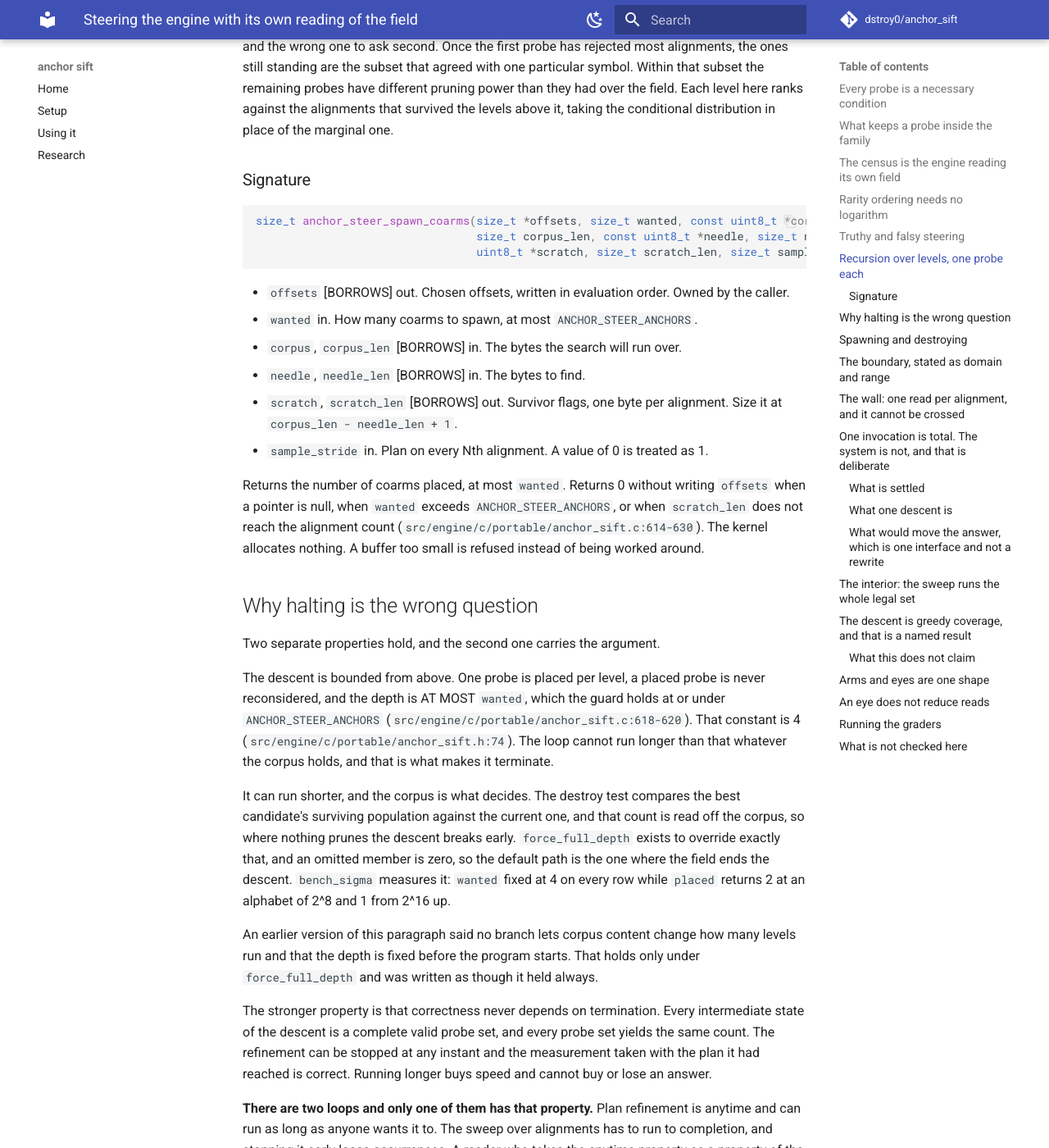
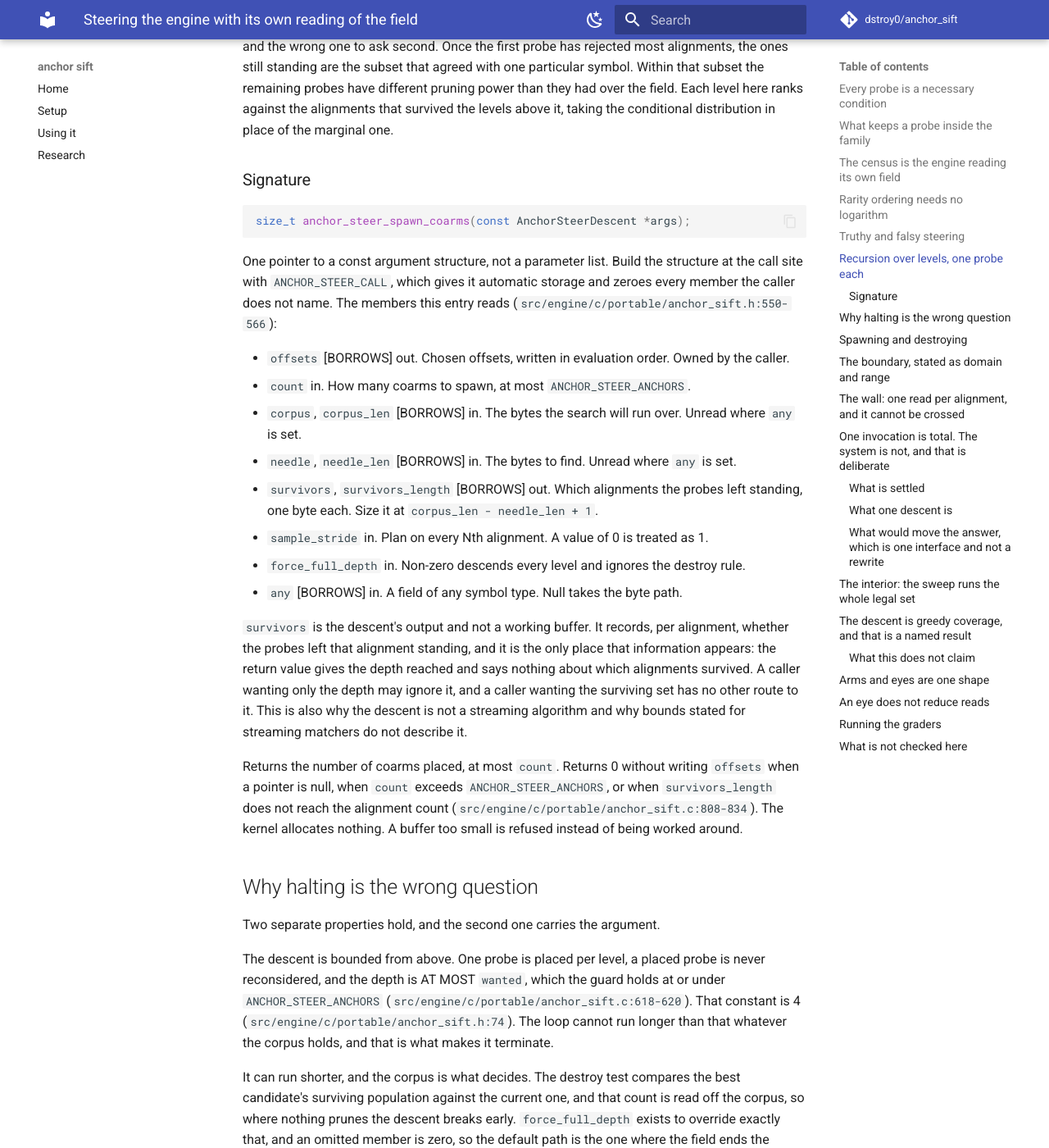
Before and after one commit to dstroy0/anchor_sift, an MkDocs documentation site: the page built from docs/steering.md, in a window 1280 px wide and 1400 px high, scrolled down 2947 px. Shown: the whole window at 82% size. Built offline with MkDocs 1.6.1 and Material for MkDocs 9.7.7, drawn with Linux system fonts in a browser that asks for light colours; comment, search, counter and statistics services are not loaded; some of the changed text lies outside the part shown.

Commit message:
src steer rename

````diff
--- a/docs/steering.md
+++ b/docs/steering.md
@@ -52,19 +52,23 @@ A single pass ranks every anchor against the whole field. That is the correct qu
 ### Signature
 
 ```c
-size_t anchor_steer_spawn_coarms(size_t *offsets, size_t wanted, const uint8_t *corpus,
-                                 size_t corpus_len, const uint8_t *needle, size_t needle_len,
-                                 uint8_t *scratch, size_t scratch_len, size_t sample_stride);
+size_t anchor_steer_spawn_coarms(const AnchorSteerDescent *args);
 ```
 
+One pointer to a const argument structure, not a parameter list. Build the structure at the call site with `ANCHOR_STEER_CALL`, which gives it automatic storage and zeroes every member the caller does not name. The members this entry reads (`src/engine/c/portable/anchor_sift.h:550-566`):
+
 * `offsets` [BORROWS] out. Chosen offsets, written in evaluation order. Owned by the caller.
-* `wanted` in. How many coarms to spawn, at most `ANCHOR_STEER_ANCHORS`.
-* `corpus`, `corpus_len` [BORROWS] in. The bytes the search will run over.
-* `needle`, `needle_len` [BORROWS] in. The bytes to find.
-* `scratch`, `scratch_len` [BORROWS] out. Survivor flags, one byte per alignment. Size it at `corpus_len - needle_len + 1`.
+* `count` in. How many coarms to spawn, at most `ANCHOR_STEER_ANCHORS`.
+* `corpus`, `corpus_len` [BORROWS] in. The bytes the search will run over. Unread where `any` is set.
+* `needle`, `needle_len` [BORROWS] in. The bytes to find. Unread where `any` is set.
+* `survivors`, `survivors_length` [BORROWS] out. Which alignments the probes left standing, one byte each. Size it at `corpus_len - needle_len + 1`.
 * `sample_stride` in. Plan on every Nth alignment. A value of 0 is treated as 1.
+* `force_full_depth` in. Non-zero descends every level and ignores the destroy rule.
+* `any` [BORROWS] in. A field of any symbol type. Null takes the byte path.
 
-Returns the number of coarms placed, at most `wanted`. Returns 0 without writing `offsets` when a pointer is null, when `wanted` exceeds `ANCHOR_STEER_ANCHORS`, or when `scratch_len` does not reach the alignment count (`src/engine/c/portable/anchor_sift.c:614-630`). The kernel allocates nothing. A buffer too small is refused instead of being worked around.
+`survivors` is the descent's output and not a working buffer. It records, per alignment, whether the probes left that alignment standing, and it is the only place that information appears: the return value gives the depth reached and says nothing about which alignments survived. A caller wanting only the depth may ignore it, and a caller wanting the surviving set has no other route to it. This is also why the descent is not a streaming algorithm and why bounds stated for streaming matchers do not describe it.
+
+Returns the number of coarms placed, at most `count`. Returns 0 without writing `offsets` when a pointer is null, when `count` exceeds `ANCHOR_STEER_ANCHORS`, or when `survivors_length` does not reach the alignment count (`src/engine/c/portable/anchor_sift.c:808-834`). The kernel allocates nothing. A buffer too small is refused instead of being worked around.
 
 ## Why halting is the wrong question
 
@@ -147,7 +151,7 @@ This section has now been written three ways and two of them were wrong, so what
 
 ### What is settled
 
-**The trichotomy.** A descent stops, recurses, or refuses to run. It stops when the destroy test fires. It recurses when a level prunes. It refuses, returning zero and writing nothing, when a pointer is null, when the count exceeds `ANCHOR_STEER_ANCHORS`, when the needle length is zero or exceeds the corpus, or when the scratch buffer does not reach the alignment count (`src/engine/c/portable/anchor_sift.c:614-630`). A malformed question does not run. There is no fourth branch in which it revisits a state it has already held.
+**The trichotomy.** A descent stops, recurses, or refuses to run. It stops when the destroy test fires. It recurses when a level prunes. It refuses, returning zero and writing nothing, when a pointer is null, when the count exceeds `ANCHOR_STEER_ANCHORS`, when the needle length is zero or exceeds the corpus, or when the survivor buffer does not reach the alignment count (`src/engine/c/portable/anchor_sift.c:808-834`). A malformed question does not run. There is no fourth branch in which it revisits a state it has already held.
 
 **Soundness does not depend on which branch is taken.** `T` is contained in `S(P)` for the probe set placed right now, and that statement never mentions how `P` was reached or whether the process reaching it will stop. The answer is exact at every instant of a process that need not terminate. The anytime property is not a convenience attached to a terminating computation; it is what makes a non-terminating one useful.
 
````
Also changed, not shown: docs/findings-for-verification.md (+1 -1 lines), 6 other files.
